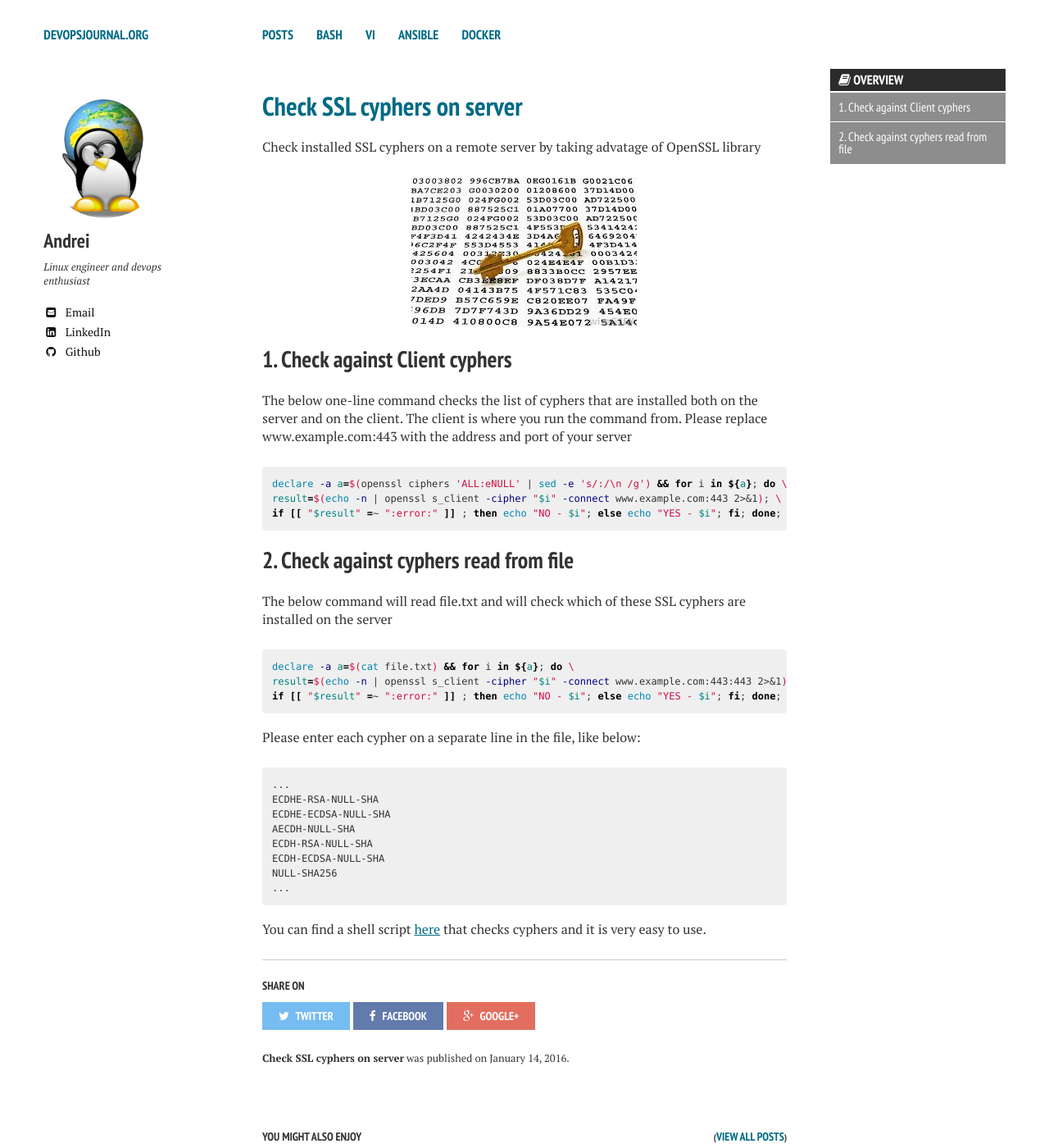
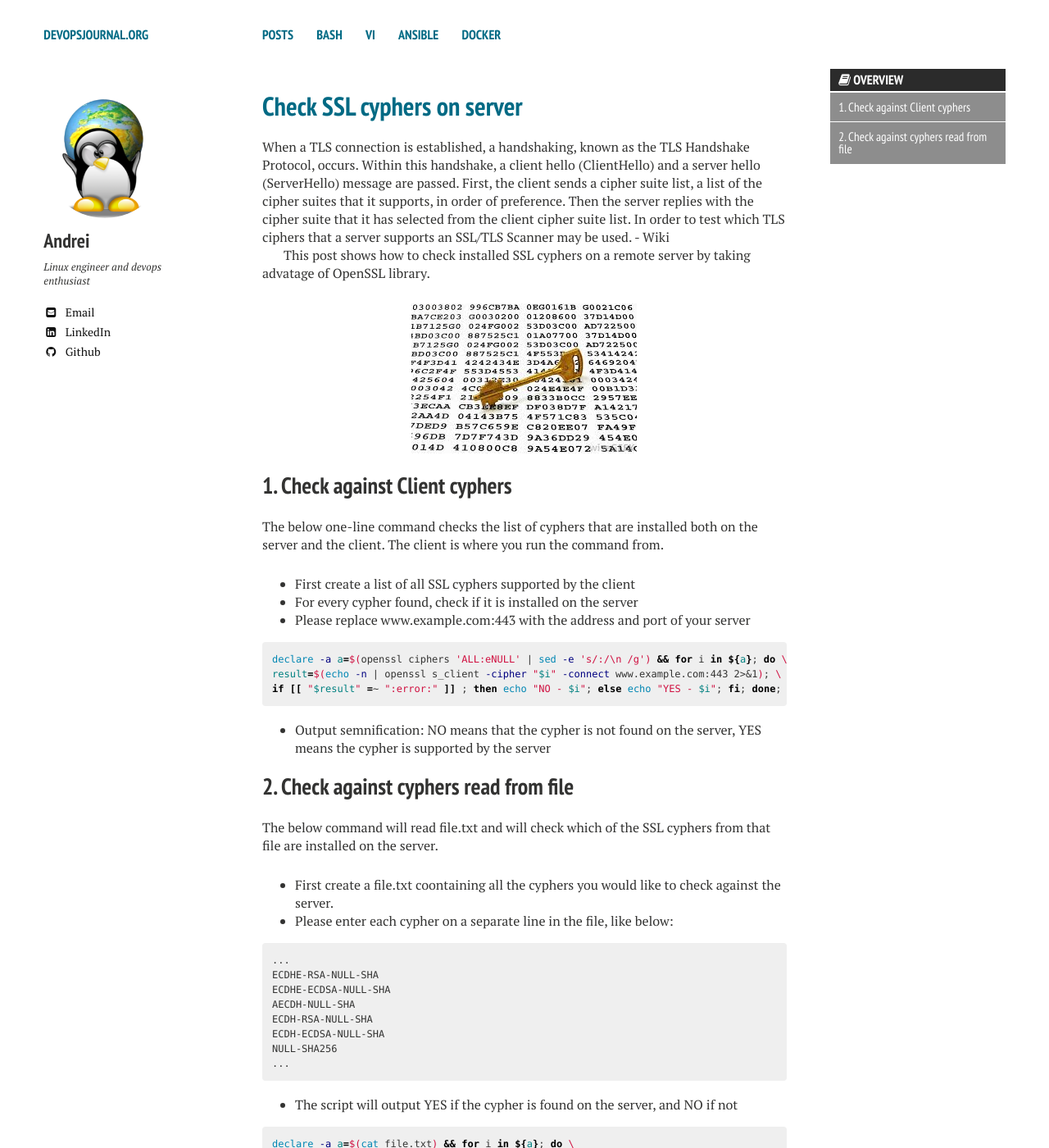
Before and after one commit to andreisid/andreisid.github.io, a Jekyll site: the page built from _posts/2016-01-14-check-ssl-cyphers-on-server.markdown, in a window 1280 px wide and 1400 px high. Shown: the whole window at 82% size. Built offline with Jekyll 4.4.1, drawn with Linux system fonts in a browser that asks for light colours; nearby versions of some CDN libraries; comment, search, counter and statistics services are not loaded; some of the changed text lies outside the part shown.

Commit message:
added extra ecpanation

```diff
--- a/_posts/2016-01-14-check-ssl-cyphers-on-server.markdown
+++ b/_posts/2016-01-14-check-ssl-cyphers-on-server.markdown
@@ -15,15 +15,21 @@ categories:
 
 {% include _toc.html %}
 
-Check installed SSL cyphers on a remote server by taking advatage of OpenSSL library
+ When a TLS connection is established, a handshaking, known as the TLS Handshake Protocol, occurs. Within this handshake, a client hello (ClientHello) and a server hello (ServerHello) message are passed. First, the client sends a cipher suite list, a list of the cipher suites that it supports, in order of preference. Then the server replies with the cipher suite that it has selected from the client cipher suite list. In order to test which TLS ciphers that a server supports an SSL/TLS Scanner may be used. - Wiki
+
+ This post shows how to check installed SSL cyphers on a remote server by taking advatage of OpenSSL library.
 <div style="text-align:center" markdown="1">
 ![cypher](/images/cypher-275*183.jpg)
 </div>
 
 ##1. Check against Client cyphers
 
-The below one-line command checks the list of cyphers that are installed both on the server and on the client.
-The client is where you run the command from. Please replace www.example.com:443 with the address and port of your server
+ The below one-line command checks the list of cyphers that are installed both on the server and the client.
+The client is where you run the command from.
+
+- First create a list of all SSL cyphers supported by the client
+- For every cypher found, check if it is installed on the server
+- Please replace www.example.com:443 with the address and port of your server
 
 {% highlight bash %}
 declare -a a=$(openssl ciphers 'ALL:eNULL' | sed -e 's/:/\n /g') && for i in ${a}; do \
@@ -31,16 +37,15 @@ result=$(echo -n | openssl s_client -cipher "$i" -connect www.example.com:443 2>
 if [[ "$result" =~ ":error:" ]] ; then echo "NO - $i"; else echo "YES - $i"; fi; done;
 {% endhighlight %}
 
+- Output semnification: NO means that the cypher is not found on the server, YES means the cypher is supported by the server
+
 ##2. Check against cyphers read from file
 
-The below command will read file.txt and will check which of these SSL cyphers are installed on the server
-{% highlight bash %}
-declare -a a=$(cat file.txt) && for i in ${a}; do \
-result=$(echo -n | openssl s_client -cipher "$i" -connect www.example.com:443:443 2>&1); \
-if [[ "$result" =~ ":error:" ]] ; then echo "NO - $i"; else echo "YES - $i"; fi; done;
-{% endhighlight %}
+The below command will read file.txt and will check which of the SSL cyphers from that file are installed on the server.
 
-Please enter each cypher on a separate line in the file, like below:
+- First create a file.txt coontaining all the cyphers you would like to check against the server.
+- Please enter each cypher on a separate line in the file, like below:
+
 {% highlight bash %}
 ...
 ECDHE-RSA-NULL-SHA
@@ -52,4 +57,13 @@ NULL-SHA256
 ...
 {% endhighlight %}
 
-You can find a shell script [here](https://github.com/andreisid/bash/blob/master/check_cypher.sh) that checks cyphers and it is very easy to use.
+- The script will output YES if the cypher is found on the server, and NO if not
+
+{% highlight bash %}
+declare -a a=$(cat file.txt) && for i in ${a}; do \
+result=$(echo -n | openssl s_client -cipher "$i" -connect www.example.com:443:443 2>&1); \
+if [[ "$result" =~ ":error:" ]] ; then echo "NO - $i"; else echo "YES - $i"; fi; done;
+{% endhighlight %}
+
+
+You can download a shell script [here](https://github.com/andreisid/bash/blob/master/check_cypher.sh) that checks cyphers and it is very easy to use.
```
